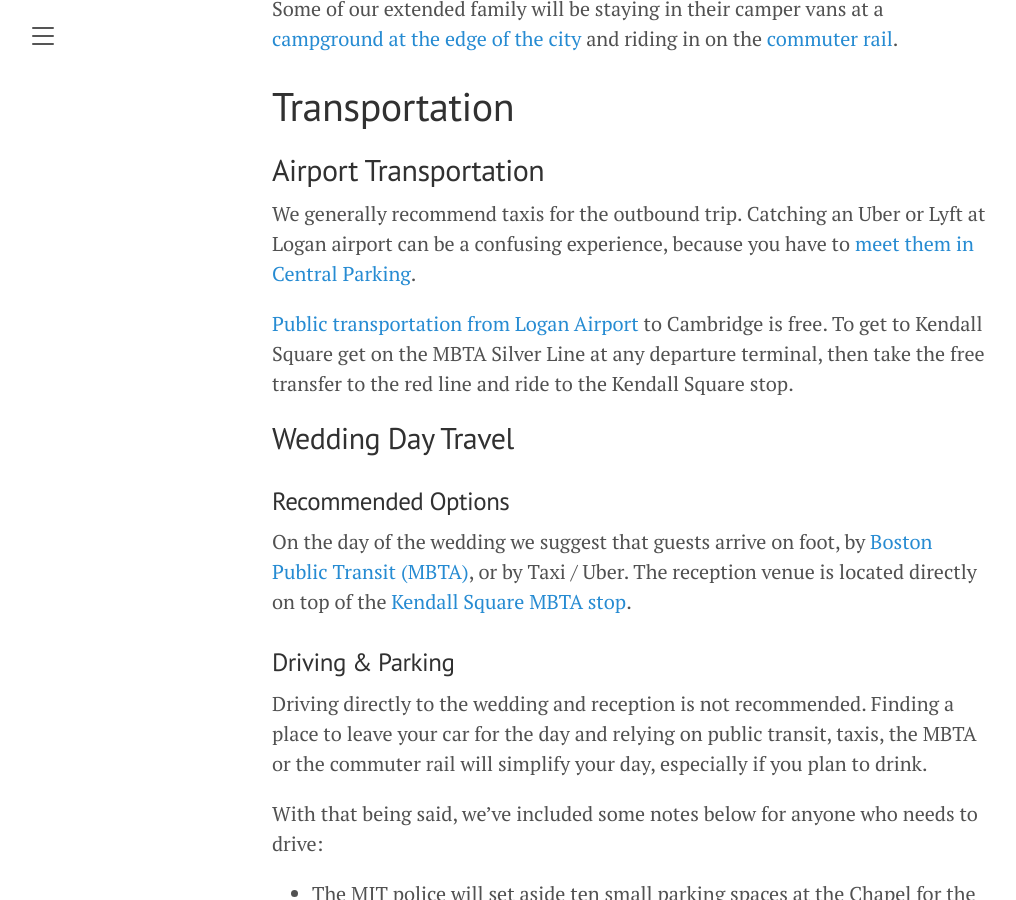
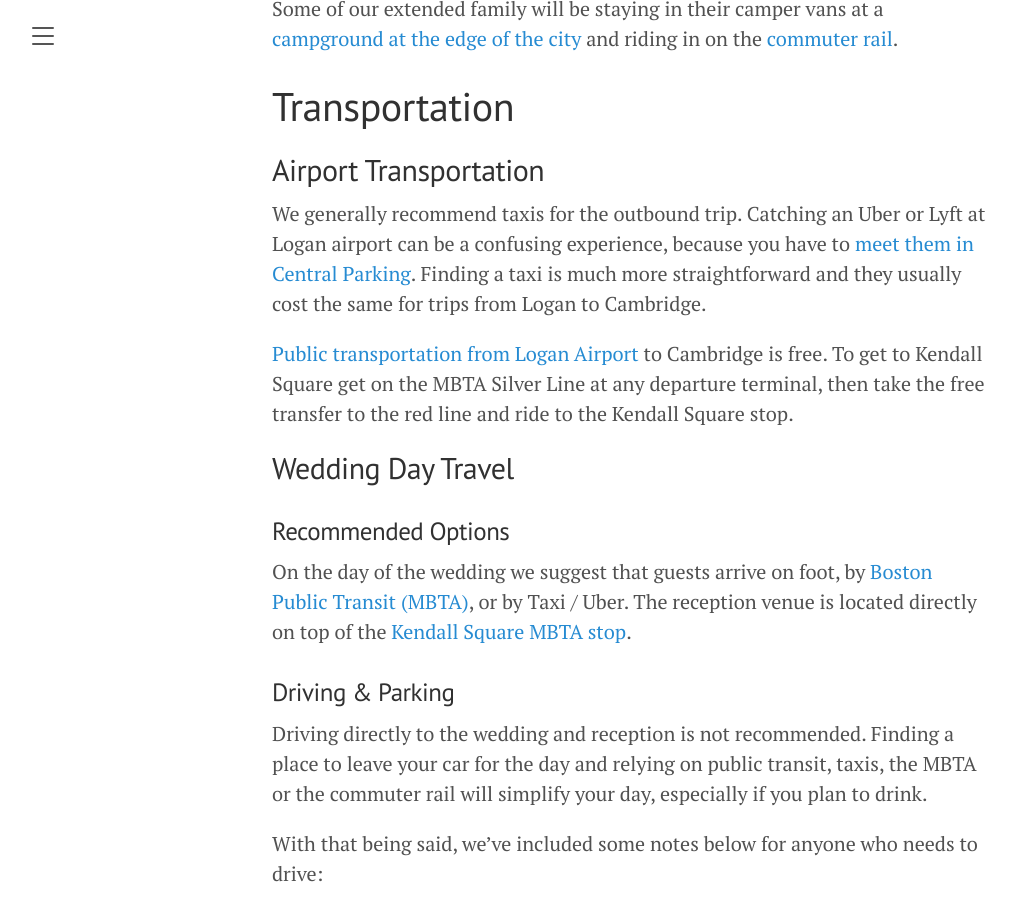
Before and after one commit to JoshBradshaw/andreajosh.github.io, a Jekyll site: the page built from _posts/2023-12-30-overview.md, in a window 1280 px wide and 900 px high, scrolled down 2804 px. Shown: the whole window, without its empty margins (8-1024 px from the left). Built offline with Jekyll 4.4.1, drawn with Linux system fonts in a browser that asks for light colours.

Commit message:
Update 2023-12-30-overview.md

```diff
--- a/_posts/2023-12-30-overview.md
+++ b/_posts/2023-12-30-overview.md
@@ -60,7 +60,7 @@ Some of our extended family will be staying in their camper vans at a [campgroun
 
 ## Airport Transportation
 
-We generally recommend taxis for the outbound trip. Catching an Uber or Lyft at Logan airport can be a confusing experience, because you have to [meet them in Central Parking](https://www.uber.com/global/en/r/airports/bos/).
+We generally recommend taxis for the outbound trip. Catching an Uber or Lyft at Logan airport can be a confusing experience, because you have to [meet them in Central Parking](https://www.uber.com/global/en/r/airports/bos/). Finding a taxi is much more straightforward and they usually cost the same for trips from Logan to Cambridge.
 
 [Public transportation from Logan Airport](https://www.massport.com/logan-airport/getting-to-logan/public-transportation) to Cambridge is free. To get to Kendall Square get on the MBTA Silver Line at any departure terminal, then take the free transfer to the red line and ride to the Kendall Square stop.
 
```
